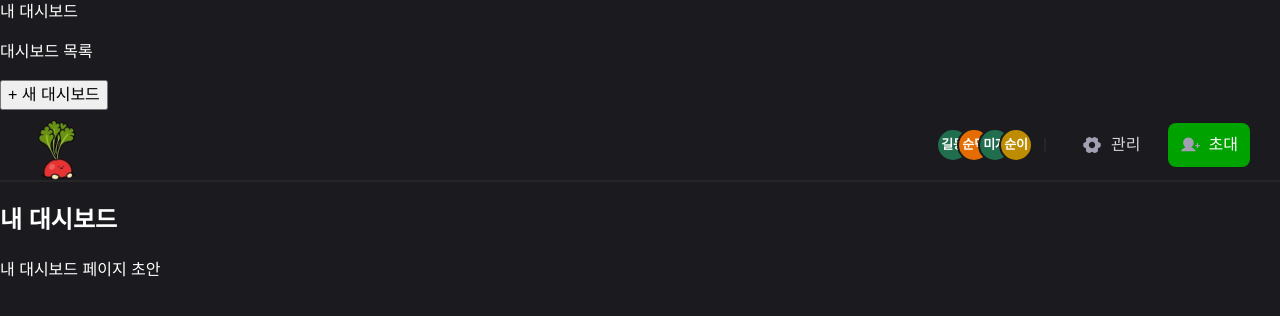
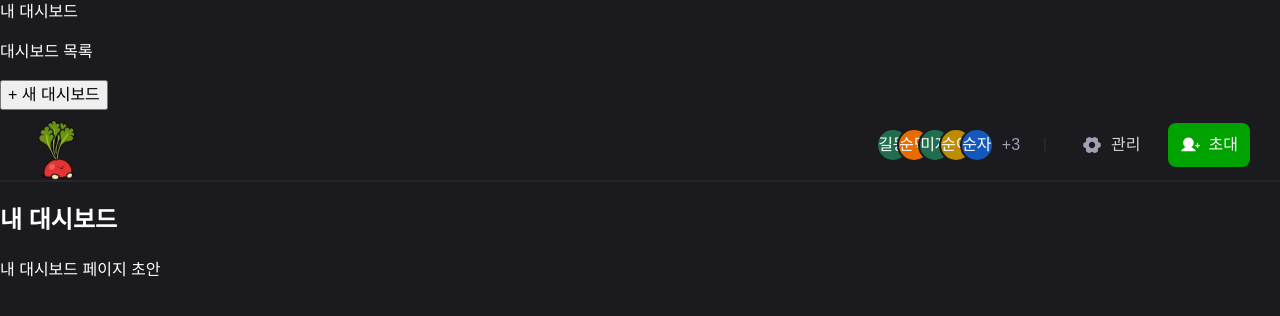
Before and after one commit to douk9909/DoingFarm, a Next.js app: page /mydashboard in a window 1280 px wide. Shown: the top 316 px of the page. Built offline with nearby package versions, Linux system fonts and the light colour scheme.

Commit message:
feat: 대시보드 멤버 수가 5명 이상일 때 초과 인원 카운트하여 보여지는 기능 구현

```diff
--- a/src/app/page.tsx
+++ b/src/app/page.tsx
@@ -1,14 +1,12 @@
 import Link from 'next/link';
 import { PATH } from '@/lib/constants/path';
 import styles from './page.module.css';
-import Navbar from '@/components/layout/navbar/Navbar';
 
 export default function LandingPage() {
   return (
     <div className={styles.page}>
       <main className={styles.main}>
         <p className={styles.eyebrow}>Project Setup</p>
-        <Navbar />
 
         <section className={styles.intro}>
           <h1>Do!ngFarm</h1>
--- a/src/components/common/avatar/Avatar.module.css
+++ b/src/components/common/avatar/Avatar.module.css
@@ -8,6 +8,7 @@
   align-items: center;
   justify-content: center;
   overflow: hidden;
+  padding: 9px 5px;
 }
 
 .image {
@@ -23,6 +24,7 @@
   justify-content: center;
   font-size: 8px;
   font-weight: 600;
+  white-space: nowrap;
 }
 
 @media (min-width: 768px) {
@@ -32,9 +34,6 @@
   }
 
   .initial {
-    /* font: var(--text-sm-semibold); */
-    font-size: 13px;
-    font-weight: 600;
-    white-space: nowrap;
+    font: var(--text-sm-semibold);
   }
 }
--- a/src/components/layout/navbar/Navbar.module.css
+++ b/src/components/layout/navbar/Navbar.module.css
@@ -37,7 +37,13 @@
 }
 
 .profile {
-  margin-right: -13px;
+  margin-left: -13px;
+}
+
+.extraCount {
+  color: var(--color-gray-600);
+  padding-left: 8px;
+  font: var(--text-sm-medium);
 }
 
 .line {
@@ -67,6 +73,7 @@
 
 .textButton {
   gap: 9px;
+  font: var(--text-lg-16-medium);
   color: var(--color-gray-700);
 }
 
@@ -89,17 +96,9 @@
     display: block;
   }
 
-  .sideMenuButton {
-    display: none;
-  }
-
+  .sideMenuButton,
   .onlyMobileIcon {
     display: none;
-  }
-
-  .profile {
-    width: 34px;
-    height: 34px;
   }
 
   .textButton span {
@@ -117,4 +116,9 @@
   .inviteButton:active {
     background-color: var(--color-primary-800);
   }
+
+  /* Todo: icon svg 컴포넌트화 하면 제거 */
+  .iconStyle {
+    filter: brightness(0) invert(1);
+  }
 }
--- a/src/components/layout/navbar/Navbar.tsx
+++ b/src/components/layout/navbar/Navbar.tsx
@@ -7,29 +7,56 @@ import userPlusIcon from '@/assets/icon/ic_user-plus.svg';
 import styles from './Navbar.module.css';
 import { cn } from '@/lib/utils/cn';
 
+const MAX_VISIBLE_USERS = 5;
+
 export default function Navbar() {
+  // Todo: 목업 데이터 - API 연동 후 삭제 예정
+  const users = [
+    { id: 1, nickname: '홍길동', profileImage: null },
+    { id: 2, nickname: '김순덕', profileImage: null },
+    { id: 3, nickname: '박미자', profileImage: null },
+    { id: 4, nickname: '김순이', profileImage: null },
+    { id: 5, nickname: '박순자', profileImage: null },
+    { id: 6, nickname: '제갈순이', profileImage: null },
+    { id: 7, nickname: '신짱구', profileImage: null },
+    { id: 8, nickname: '홍길순', profileImage: null },
+  ];
+
+  const displayUsers = users.slice(0, MAX_VISIBLE_USERS);
+  const extraCount = users.length - MAX_VISIBLE_USERS;
+
   return (
     <header className={styles.container}>
       <div className={styles.leftContainer}>
         <Image src={characterImg} alt="캐릭터이미지" height={72} className={styles.characterImg} />
         <button className={cn(styles.button, styles.sideMenuButton)}>
+          {/* Todo: 사이드메뉴 열기 */}
           <Image src={sideMenuIcon} alt="사이드메뉴아이콘" className={styles.onlyMobileIcon} />
         </button>
       </div>
+
       <div className={styles.rightContainer}>
         <div className={styles.userList}>
-          <Avatar src={null} name="홍길동" className={styles.profile} />
-          <Avatar src={null} name="김순덕" className={styles.profile} />
-          <Avatar src={null} name="박미자" className={styles.profile} />
-          <Avatar src={null} name="김순이" className={styles.profile} />
+          {displayUsers.map((user) => (
+            <Avatar
+              key={user.id}
+              src={user.profileImage}
+              name={user.nickname}
+              className={styles.profile}
+            />
+          ))}
+          {extraCount > 0 && <span className={styles.extraCount}>+{extraCount}</span>}
         </div>
+
         <div className={styles.line}></div>
+
         <div className={styles.buttonContainer}>
           {/* Todo: dashboard/{dashboardId}/edit로 페이지 이동 */}
           <button className={cn(styles.button, styles.textButton)}>
             <Image src={settingIcon} alt="설정아이콘" />
             <span>관리</span>
           </button>
+
           {/* Todo: 초대하기 모달창 띄우기 */}
           <button className={cn(styles.button, styles.textButton, styles.inviteButton)}>
             <Image src={userPlusIcon} alt="초대아이콘" className={styles.iconStyle} />
```
Also changed, not shown: src/assets/icon/ic_sidemenu.svg.
